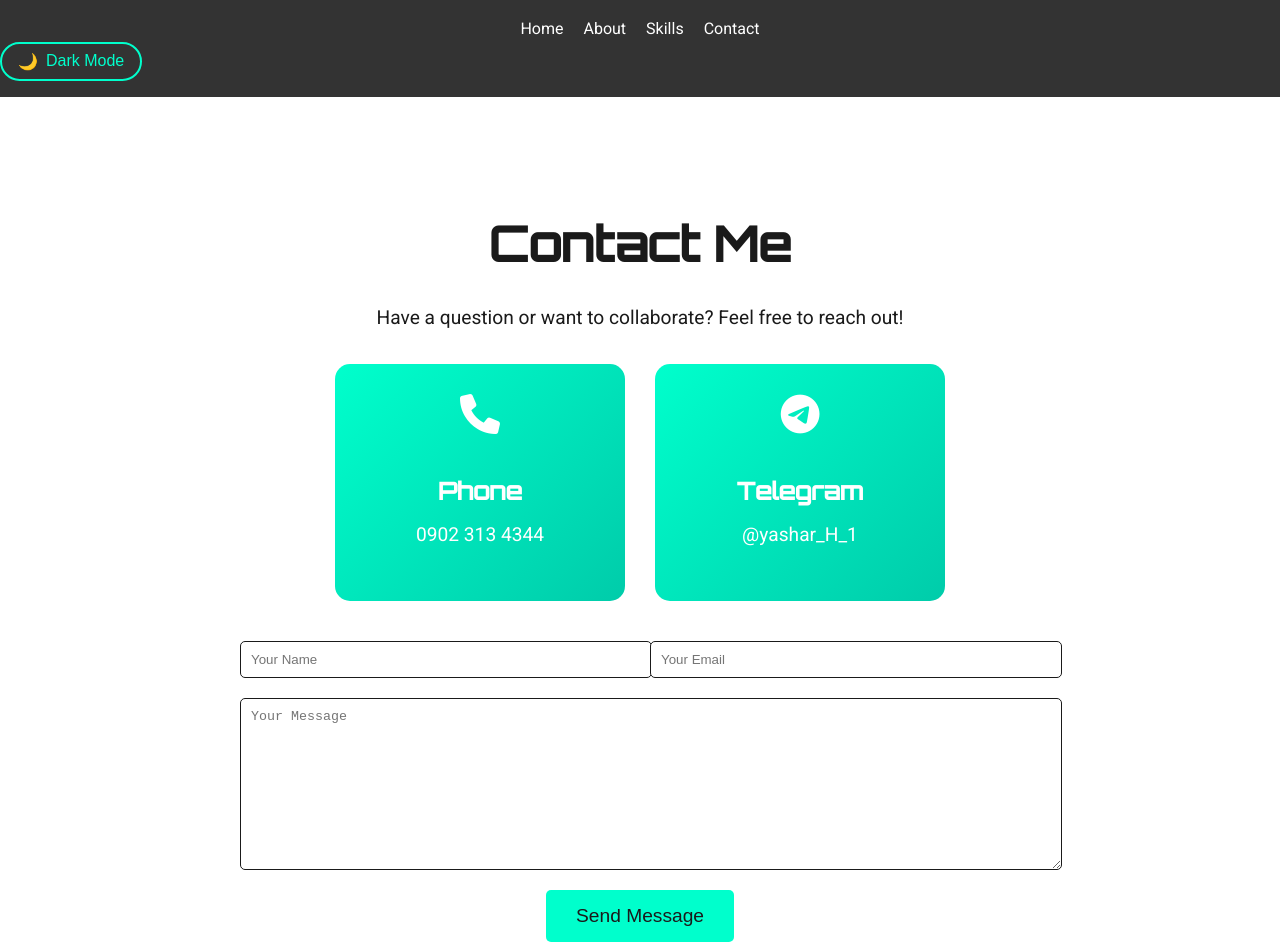
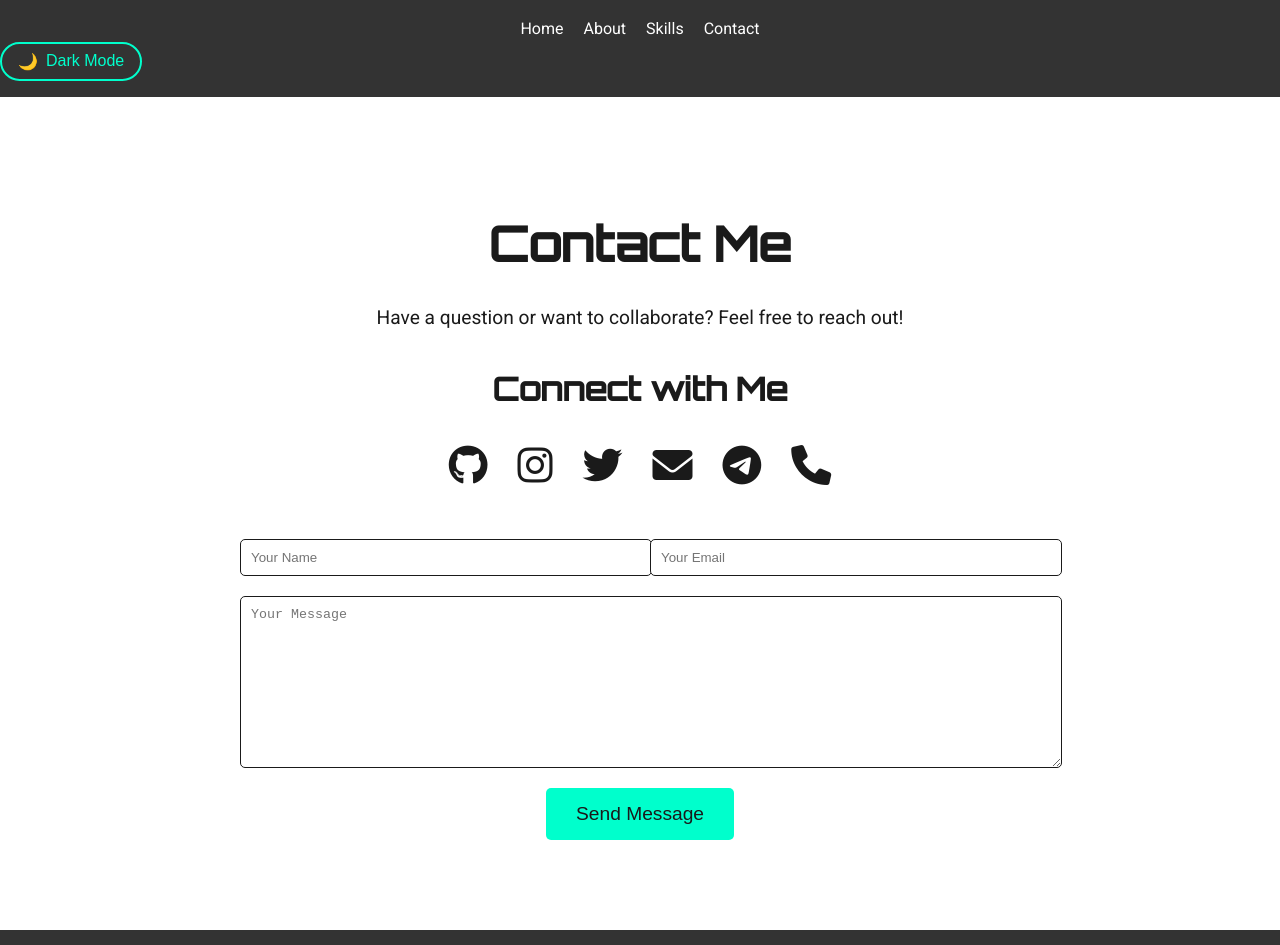
Before and after one commit to YasharH-1/Yashardev.github.io, a plain HTML site: page contact.html in a window 1280 px wide. Shown: the top 945 px of the page. Drawn offline with nearby package versions, Linux system fonts and the light colour scheme.

Commit message:
better cotact me page

```diff
--- a/contact.css
+++ b/contact.css
@@ -20,56 +20,49 @@ body:not(.dark-mode) #contact h1 {
   margin-bottom: 30px;
 }
 
-.contact-info {
+/* Connect with Me Section */
+.connect-with-me {
+  margin-bottom: 40px;
+}
+
+.connect-with-me h2 {
+  font-family: 'Orbitron', sans-serif;
+  font-size: 2rem;
+  margin-bottom: 20px;
+  color: #00ffcc;
+}
+
+body:not(.dark-mode) .connect-with-me h2 {
+  color: #1a1a1a; /* Light mode heading color */
+}
+
+.social-icons {
   display: flex;
   justify-content: center;
   gap: 30px;
-  margin-bottom: 40px;
   flex-wrap: wrap;
 }
 
-.info-card {
-  background: linear-gradient(135deg, #00ffcc, #00ccaa);
-  padding: 20px;
-  border-radius: 15px;
-  width: 250px;
-  text-align: center;
-  transition: transform 0.3s ease, box-shadow 0.3s ease;
+.social-icons a {
+  color: #00ffcc;
+  font-size: 2.5rem;
+  transition: transform 0.3s ease, color 0.3s ease;
 }
 
-.info-card:hover {
-  transform: translateY(-10px);
-  box-shadow: 0 10px 20px rgba(0, 255, 204, 0.3);
+.social-icons a:hover {
+  transform: scale(1.2);
+  color: #00ccff;
 }
 
-.info-card .icon {
-  font-size: 2.5rem;
-  color: #ffffff;
-  margin-bottom: 15px;
+body:not(.dark-mode) .social-icons a {
+  color: #1a1a1a; /* Light mode icon color */
 }
 
-.info-card h3 {
-  font-family: 'Orbitron', sans-serif;
-  font-size: 1.5rem;
-  margin-bottom: 10px;
-  color: #ffffff;
+body:not(.dark-mode) .social-icons a:hover {
+  color: #0077cc; /* Light mode hover color */
 }
 
-.info-card p {
-  font-size: 1.1rem;
-  margin: 0;
-  color: #ffffff;
-}
-
-.info-card a {
-  color: #ffffff;
-  text-decoration: none;
-}
-
-.info-card a:hover {
-  text-decoration: underline;
-}
-
+/* Contact Form */
 .contact-form {
   max-width: 800px;
   margin: 0 auto;
--- a/contact.html
+++ b/contact.html
@@ -32,14 +32,28 @@
         <h1>Contact Me</h1>
         <p>Have a question or want to collaborate? Feel free to reach out!</p>
 
-        <!-- Contact Information -->
-        <div class="contact-info">
-          <div class="info-card" v-for="info in contactInfo" :key="info.type">
-            <div class="icon">
-              <i :class="info.icon"></i>
-            </div>
-            <h3>{{ info.type }}</h3>
-            <p><a :href="info.link">{{ info.value }}</a></p>
+        <!-- Connect with Me Section -->
+        <div class="connect-with-me">
+          <h2>Connect with Me</h2>
+          <div class="social-icons">
+            <a href="https://github.com/YasharH-1" target="_blank" title="GitHub">
+              <i class="fab fa-github"></i>
+            </a>
+            <a href="https://instagram.com/yashar_.ba" target="_blank" title="Instagram">
+              <i class="fab fa-instagram"></i>
+            </a>
+            <a href="https://x.com/yasharhacker1?s=21" target="_blank" title="Twitter">
+              <i class="fab fa-twitter"></i>
+            </a>
+            <a href="mailto:ybasir158@gmail.com" title="Gmail">
+              <i class="fas fa-envelope"></i>
+            </a>
+            <a href="https://t.me/yashar_H_1" target="_blank" title="Telegram">
+              <i class="fab fa-telegram"></i>
+            </a>
+            <a href="tel:+989023134344" title="Phone">
+              <i class="fas fa-phone"></i>
+            </a>
           </div>
         </div>
 
@@ -68,10 +82,6 @@
       data() {
         return {
           darkMode: localStorage.getItem('darkMode') === 'enabled',
-          contactInfo: [
-            { type: 'Phone', icon: 'fas fa-phone', value: '0902 313 4344', link: 'tel:+989023134344' },
-            { type: 'Telegram', icon: 'fab fa-telegram', value: '@yashar_H_1', link: 'https://t.me/yashar_H_1' }
-          ],
           form: {
             name: '',
             email: '',
```
